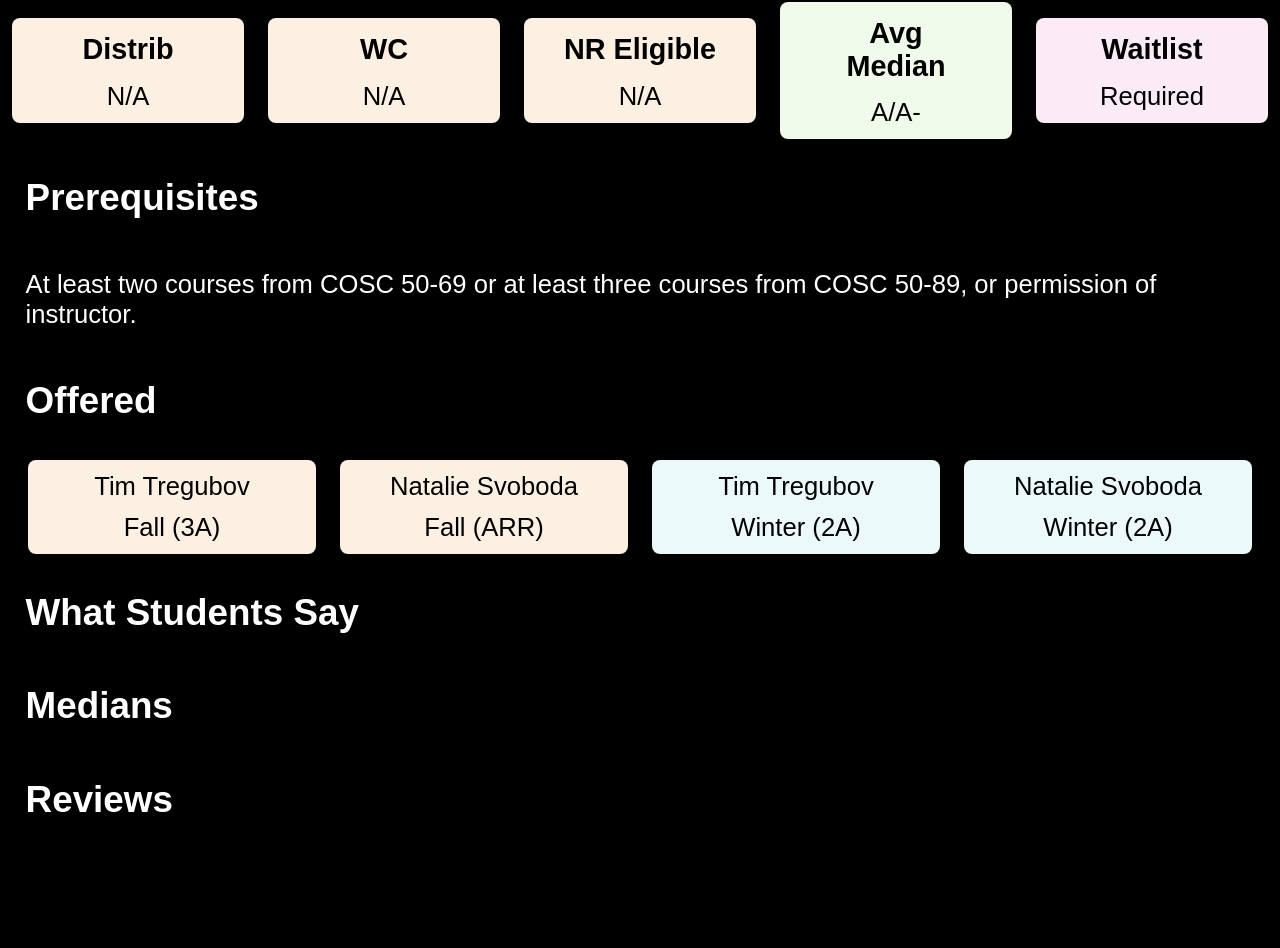
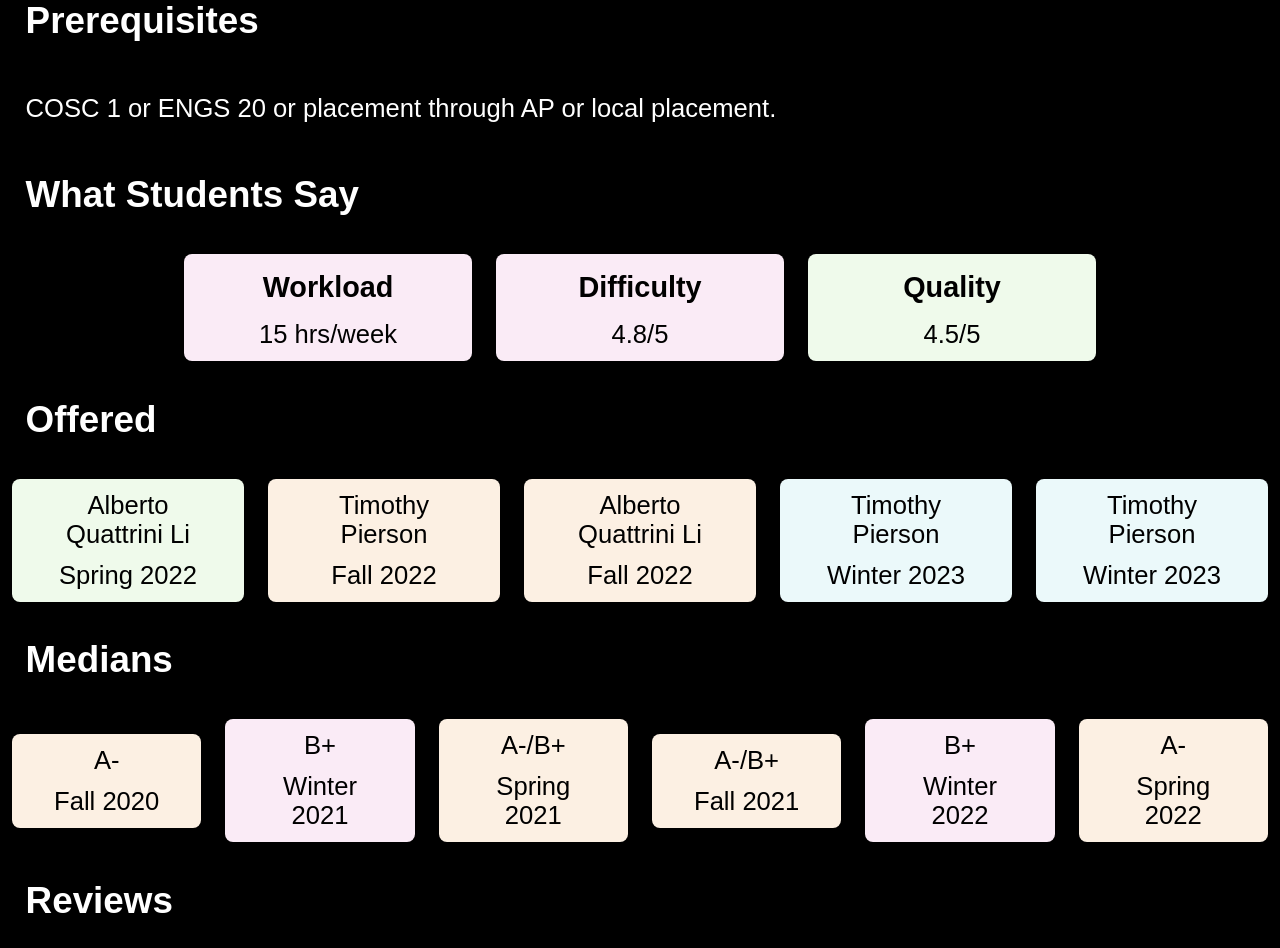
Before and after one commit to dartmouth-cs98/classy-fe, a Next.js app: page /courseinfo in a window 1280 px wide. Shown: the part 708-1656 px from the top of the page. Before the commit the page ends 1555 px from the top, so only its background shows below. Built offline with nearby package versions, Linux system fonts and the light colour scheme.

Commit message:
finish rough course info frontend

```diff
--- /dev/null
+++ b/components/MedianTile.js
@@ -0,0 +1,22 @@
+import React from 'react'
+import getColor from '../pages/courseinfo/colorscheme'
+import stylesCI from '../styles/CourseInfo.module.css'
+
+function MedianTile(props) {
+    const terms = {
+        'f': 'Fall',
+        'w': 'Winter',
+        's': 'Spring',
+        'x': 'Summer'
+    }
+    const year = "20" + props.term.substring(0, 2);
+    const term = terms[props.term[2]];
+    return (
+        <div className={stylesCI.medianTile} style={{background: getColor("median", props.median)}}>
+            <div className={stylesCI.tileText}>{props.median}</div>
+            <div className={stylesCI.tileText}>{term} {year}</div>
+        </div>
+    );
+}
+
+export default MedianTile;
--- /dev/null
+++ b/components/Medians.js
@@ -0,0 +1,30 @@
+import stylesCI from '../styles/CourseInfo.module.css'
+import MedianTile from './MedianTile'
+
+export function convertMedian(avgMedian) {
+    const roundedAvg = Math.round(avgMedian * 2) / 2.0;
+    const grades = ['A', 'A/A-', 'A-', 'A-/B+', 'B+', 'B+/B', 'B', 'B/B-', 'B-'];
+    const diff = 12 - roundedAvg + 0.25;
+    return grades[Math.floor(diff*2)];
+}
+
+function loadMedians(values) {
+    return Object.entries(values).map((key) => {
+        return <MedianTile
+        key={key[0]}
+        term={key[0]}
+        median={convertMedian(key[1])}
+        />
+    })
+}
+
+
+function Medians(props) {
+    return (
+        <div className={[stylesCI.glance]}>
+            {loadMedians(props.medians)}
+        </div>
+    );
+}
+
+export default Medians;
--- a/components/OfferedTile.js
+++ b/components/OfferedTile.js
@@ -6,7 +6,7 @@ function OfferedTile(props) {
     return (
         <div className={stylesCI.tile} style={{background: getColor("term", props.term)}}>
             <div className={stylesCI.tileText}>{props.instructors}</div>
-            <div className={stylesCI.tileText}>{props.term} ({props.period})</div>
+            <div className={stylesCI.tileText}>{props.term}</div>
         </div>
     );
 }
--- /dev/null
+++ b/components/StudentsSay.js
@@ -0,0 +1,14 @@
+import stylesCI from '../styles/CourseInfo.module.css'
+import CourseInfoTile from './Tile';
+
+function StudentsSay(props) {
+    return (
+        <div className={[stylesCI.glance]}>
+            <CourseInfoTile title={"Workload"} val={props.workload}/>
+            <CourseInfoTile title={"Difficulty"} val={props.difficulty}/>
+            <CourseInfoTile title={"Quality"} val={props.quality}/>
+        </div>
+    );
+}
+
+export default StudentsSay;
--- a/components/Tile.js
+++ b/components/Tile.js
@@ -1,12 +1,25 @@
 import React from 'react'
 import getColor from '../pages/courseinfo/colorscheme'
 import stylesCI from '../styles/CourseInfo.module.css'
+
+function extraText(type) {
+    if (type === "Workload") {
+        return " hrs/week";
+    }
+    if (type === "Difficulty") {
+        return "/5";
+    }
+    if (type === "Quality") {
+        return "/5";
+    }
+    return "";
+}
 
 function CourseInfoTile(props) {
     return (
         <div className={stylesCI.tile} style={{background: getColor(props.title, props.val)}}>
             <div className={stylesCI.subtitle}>{props.title}</div>
-            <div className={stylesCI.tileText}>{props.val}</div>
+            <div className={stylesCI.tileText}>{props.val}{extraText(props.title)}</div>
         </div>
     );
 }
--- a/pages/courseinfo/colorscheme.js
+++ b/pages/courseinfo/colorscheme.js
@@ -92,7 +92,7 @@ function getTermColor(term) {
         'Spring': green,
         'Summer': purple
     }
-    return seasons[term];
+    return seasons[term.substring(0, term.indexOf(' '))];
 }
 
 function getInstructorColor() {
--- a/pages/courseinfo/data.js
+++ b/pages/courseinfo/data.js
@@ -9,16 +9,22 @@ export default function CourseData() {
         "xlists": [],
         "prereqs": "COSC 1 or ENGS 20 or placement through AP or local placement.",
         "offered": [
-            {'term': 'Spring', 'instructors': ['Alberto Quattrini Li'], 'period': '12'},
-            {'term': 'Fall', 'instructors': ['Timothy Pierson'], 'period': '2'},
-            {'term': 'Fall', 'instructors': ['Alberto Quattrini Li'], 'period': '12'},
-            {'term': 'Winter', 'instructors': ['Timothy Pierson'], 'period': '12'},
-            {'term': 'Winter', 'instructors': ['Timothy Pierson'], 'period': '2'}
+            {'term': 'Spring 2022', 'instructors': ['Alberto Quattrini Li'], 'period': '12'},
+            {'term': 'Fall 2022', 'instructors': ['Timothy Pierson'], 'period': '2'},
+            {'term': 'Fall 2022', 'instructors': ['Alberto Quattrini Li'], 'period': '12'},
+            {'term': 'Winter 2023', 'instructors': ['Timothy Pierson'], 'period': '12'},
+            {'term': 'Winter 2023', 'instructors': ['Timothy Pierson'], 'period': '2'}
         ],
         "distribs": [
           "TLA"
         ],
         "wc": null,
+        "avgMedian": 10.5,
+        "medians": {'20f': 11.0, '21w': 10.0, '21s': 10.5, '21f': 10.5, '22w': 10.0, '22s': 11.0},
+        'waitlist': false,
+        'workload': 15,
+        'difficulty': 4.8,
+        'quality': 4.5
       }
 
     const cs25 = {
@@ -31,13 +37,19 @@ export default function CourseData() {
         "xlists": [],
         "prereqs": [],
         "offered": [
-            {'term': 'Spring', 'instructors': ['Lorie Loeb'], 'period': '3A'},
-            {'term': 'Summer', 'instructors': ['Natalie Svoboda'], 'period': '2A'}
+            {'term': 'Spring 2022', 'instructors': ['Lorie Loeb'], 'period': '3A'},
+            {'term': 'Summer 2022', 'instructors': ['Natalie Svoboda'], 'period': '2A'}
         ],
         "distribs": [
           "ART"
         ],
         "wc": null,
+        "avgMedian": 12.0,
+        "medians": {'21w': 12.0, '21s': 12.0, '22s': 12.0},
+        'waitlist': true,
+        'workload': 12,
+        'difficulty': 3.0,
+        'quality': 4.9
       }
 
     const cs52 = {
@@ -49,11 +61,17 @@ export default function CourseData() {
         "description": "The Web is a powerful delivery tool for complex real-time applications.  This is an introduction to full stack Web application development — the approach of integrating numerous techniques and technologies to build modern Web applications.  Topics include: static pages, Internet protocols, layout, markup, event-driven asynchronous programming, deployment, security, scalability, and user experience. Projects include building real-time Web applications with front-end UIs and server-side APIs.",
         "xlists": [],
         "prereqs": "COSC 10",
-        "offered": [{'term': 'Spring', 'instructors': ['Tim Tregubov'], 'period': '2'}],
+        "offered": [{'term': 'Spring 2022', 'instructors': ['Tim Tregubov'], 'period': '2'}],
         "distribs": [
           "TAS"
         ],
         "wc": null,
+        "avgMedian": 11.666666666666666,
+        "medians": {'20x': 11.0, '21s': 12.0, '22s': 12.0},
+        'waitlist': true,
+        'workload': 15,
+        'difficulty': 4.0,
+        'quality': 4.7
       }
 
     const cs98 = {
@@ -66,13 +84,19 @@ export default function CourseData() {
         "xlists": [],
         "prereqs": "At least two courses from COSC 50-69 or at least three courses from COSC 50-89, or permission of instructor.",
         "offered": [
-            {'term': 'Fall', 'instructors': ['Tim Tregubov'], 'period': '3A'},
-            {'term': 'Fall', 'instructors': ['Natalie Svoboda'], 'period': 'ARR'},
-            {'term': 'Winter', 'instructors': ['Tim Tregubov'], 'period': '2A'},
-            {'term': 'Winter', 'instructors': ['Natalie Svoboda'], 'period': '2A'}
+            {'term': 'Fall 2022', 'instructors': ['Tim Tregubov'], 'period': '3A'},
+            {'term': 'Fall 2022', 'instructors': ['Natalie Svoboda'], 'period': 'ARR'},
+            {'term': 'Winter 2023', 'instructors': ['Tim Tregubov'], 'period': '2A'},
+            {'term': 'Winter 2023', 'instructors': ['Natalie Svoboda'], 'period': '2A'}
         ],
         "distribs": [],
         "wc": null,
+        "avgMedian": 12.0,
+        "medians": {'21w': 12.0},
+        'waitlist': false,
+        'workload': 10,
+        'difficulty': 4.0,
+        'quality': 4.3
       }
 
       const courses = {
--- a/pages/courseinfo/index.js
+++ b/pages/courseinfo/index.js
@@ -6,10 +6,13 @@ import CourseData from './data';
 import Glance from '../../components/Glance';
 import CourseInfoTitle from '../../components/CourseInfoTitle';
 import Offered from '../../components/Offered';
+import Medians from '../../components/Medians';
+import { convertMedian } from '../../components/Medians';
+import StudentsSay from '../../components/StudentsSay';
 
 export default function CourseInfo() {
     const data = CourseData();
-    const currentCourse = data["COSC 98.01"];
+    const currentCourse = data["COSC 10"];
     return (
         <>
             <div className={styles.container}>
@@ -25,18 +28,19 @@ export default function CourseInfo() {
                 <div className={stylesCI.description}>{currentCourse.description}</div>
 
                 <h2 className={styles.title}>At a Glance</h2>
-                <Glance distribs={currentCourse.distribs} wc={currentCourse.wc} avgMedian={"A/A-"} waitlist={true}/>
+                <Glance distribs={currentCourse.distribs} wc={currentCourse.wc} avgMedian={convertMedian(currentCourse.avgMedian)} waitlist={currentCourse.waitlist}/>
 
                 <h2 className={styles.title}>Prerequisites</h2>
                 <div className={stylesCI.description}>{currentCourse.prereqs.length > 0 ? currentCourse.prereqs: "None"}</div>
 
+                <h2 className={styles.title}>What Students Say</h2>
+                <StudentsSay workload={currentCourse.workload} difficulty={currentCourse.difficulty} quality={currentCourse.quality}/>
+
                 <h2 className={styles.title}>Offered</h2>
                 <Offered course={currentCourse}/>
 
-                <h2 className={styles.title}>What Students Say</h2>
-
                 <h2 className={styles.title}>Medians</h2>
-
+                <Medians medians={currentCourse.medians}/>
                 <h2 className={styles.title}>Reviews</h2>
             </div>
         </>
--- a/styles/CourseInfo.module.css
+++ b/styles/CourseInfo.module.css
@@ -24,6 +24,18 @@
     margin: 12px;
     gap: 12px;
     width: 18em;
+    border-radius: 8px;
+    justify-content: center;
+    color: black;
+}
+
+.medianTile {
+    display: flex;
+    flex-direction: column;
+    padding: 12px 36px;
+    margin: 12px;
+    gap: 12px;
+    width: 15em;
     border-radius: 8px;
     justify-content: center;
     color: black;
```
Also changed, not shown: 2 other files (tests, documents, lock files or other folders).
